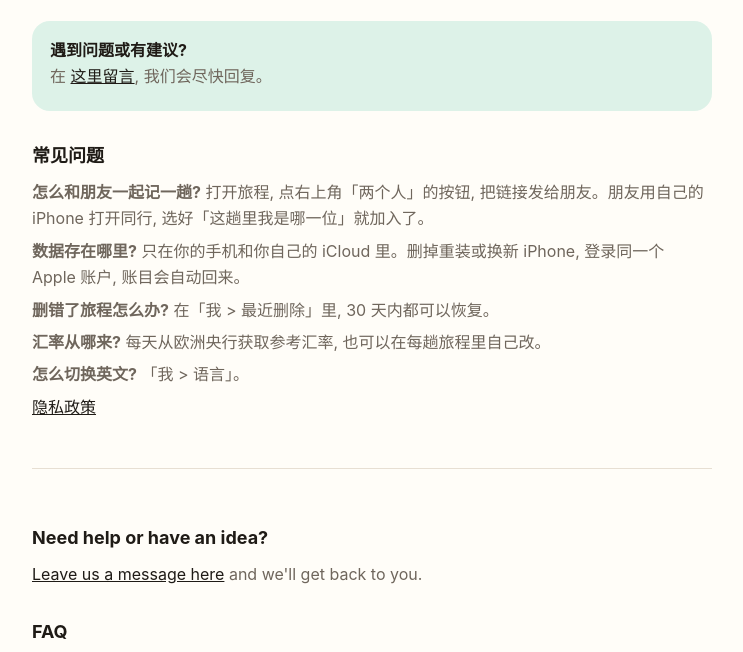
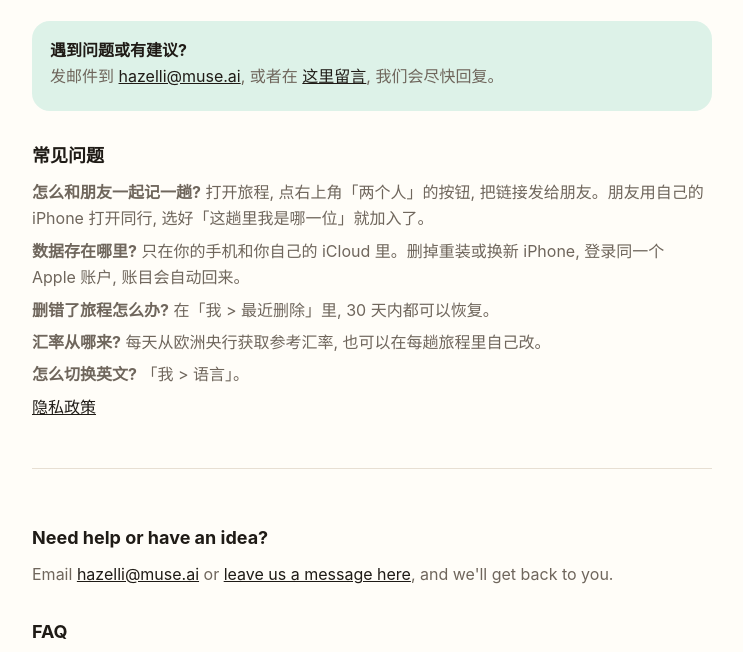
Before and after one commit to limkown-stack/tripmates, a plain HTML site: page index.html in a window 1280 px wide. Shown: the part 122-774 px from the top of the page, without its empty margins (268-1011 px from the left). Drawn offline with Linux system fonts and the light colour scheme.

Commit message:
Change feedback contact to email and GitHub link
Updated contact methods for feedback in both Chinese and English sections.

```diff
--- a/index.html
+++ b/index.html
@@ -12,7 +12,7 @@ a{color:var(--ink)} .lang{border-top:1.5px solid var(--line);margin-top:48px;pad
 </style></head><body><main>
 <header><div><h1>同行 · Tripmates</h1><p>和朋友一起出门, 账一笔一笔记清楚</p></div></header>
 
-<div class="card"><b>遇到问题或有建议?</b><p>在 <a href="https://github.com/limkown-stack/tripmates/issues/new">这里留言</a>, 我们会尽快回复。</p></div>
+<div class="card"><b>遇到问题或有建议?</b><p>发邮件到 <a href="mailto:hazelli@muse.ai">hazelli@muse.ai</a>, 或者在 <a href="https://github.com/limkown-stack/tripmates/issues/new">这里留言</a>, 我们会尽快回复。</p></div>
 
 <h2>常见问题</h2>
 <p><b>怎么和朋友一起记一趟?</b> 打开旅程, 点右上角「两个人」的按钮, 把链接发给朋友。朋友用自己的 iPhone 打开同行, 选好「这趟里我是哪一位」就加入了。</p>
@@ -23,7 +23,7 @@ a{color:var(--ink)} .lang{border-top:1.5px solid var(--line);margin-top:48px;pad
 <p><a href="privacy.html">隐私政策</a></p>
 
 <div class="lang" lang="en">
-<h2>Need help or have an idea?</h2><p><a href="https://github.com/limkown-stack/tripmates/issues/new">Leave us a message here</a> and we'll get back to you.</p>
+<h2>Need help or have an idea?</h2><p>Email <a href="mailto:hazelli@muse.ai">hazelli@muse.ai</a> or <a href="https://github.com/limkown-stack/tripmates/issues/new">leave us a message here</a>, and we'll get back to you.</p>
 <h2>FAQ</h2>
 <p><b>How do I track a trip with friends?</b> Open the trip, tap the “two people” button at the top right, and send the link. Friends open it in Tripmates on their own iPhone and pick which person they are.</p>
 <p><b>Where is my data?</b> Only on your phone and in your own iCloud. Reinstall or switch to a new iPhone with the same Apple Account and your entries come back.</p>
```
